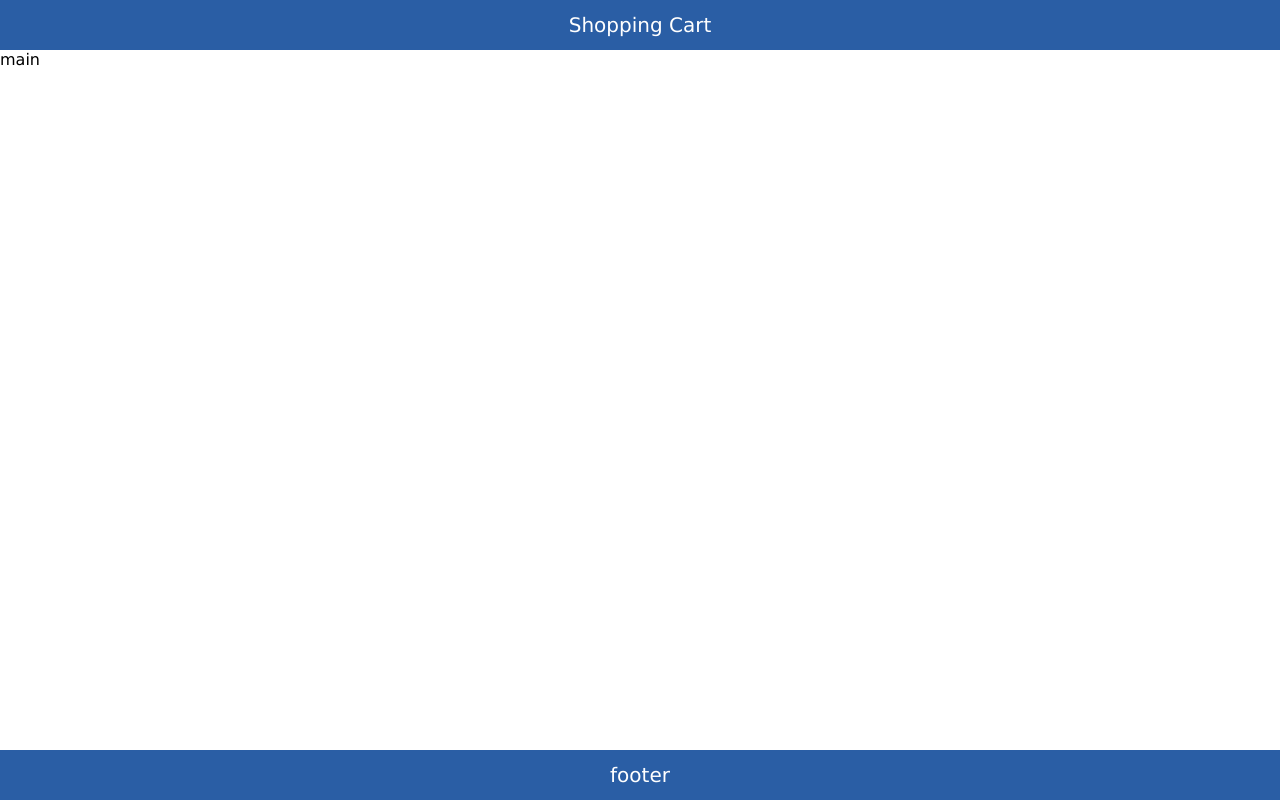
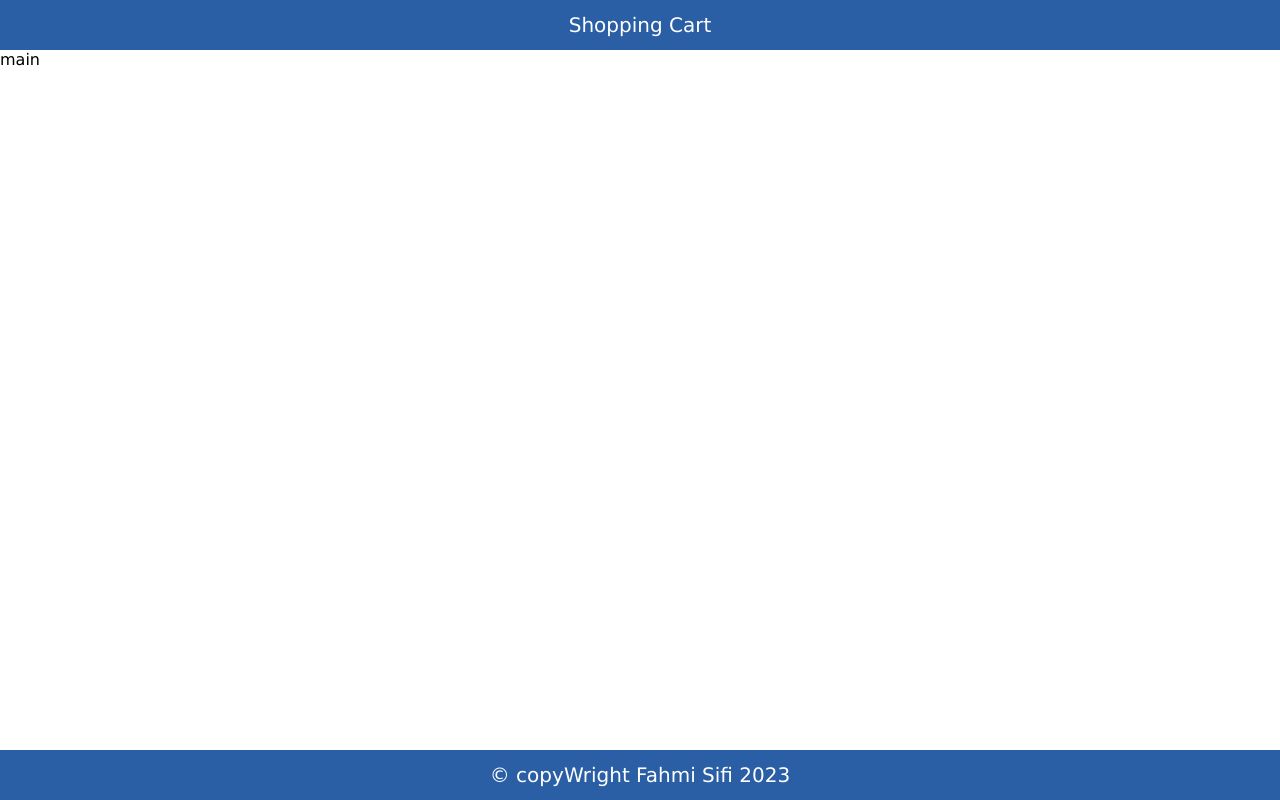
Before and after one commit to userfahmisifi/react-shopping-cart, a React (Create React App) app in the folder client/: page / in a window 1280 px wide. Built offline with nearby package versions, Linux system fonts and the light colour scheme.

Commit message:
footer-comp

```diff
--- a/client/gulpfile.js
+++ b/client/gulpfile.js
@@ -3,6 +3,8 @@ const gulpSass=require('gulp-sass')
 const sass=gulpSass(require('sass'))
 
 
-gulp.task('sass',async function(){
-    gulp.src('src/components/**/*.scss').pipe(sass()).pipe(gulp.dest('src/css'))
+gulp.task('watch',async function(){
+    gulp.watch('src/components/**/*.scss',async function(){
+        gulp.src('src/components/**/*.scss').pipe(sass()).pipe(gulp.dest('src/css'))
+    })
 })
--- a/client/package.json
+++ b/client/package.json
@@ -15,7 +15,7 @@
     "web-vitals": "^2.1.4"
   },
   "scripts": {
-    "sass": "gulp sass",
+    "sass": "gulp watch",
     "start": "react-scripts start",
     "build": "react-scripts build",
     "test": "react-scripts test",
--- a/client/src/App.js
+++ b/client/src/App.js
@@ -1,3 +1,4 @@
+import Footer from "./components/Footer/Footer";
 import Header from "./components/Header/Header";
 
 
@@ -6,7 +7,7 @@ function App() {
     <div className='layout'>
        <Header/>
        <main>main</main>
-       <footer>footer</footer>
+       <Footer/>
     </div>
   );
 }
--- /dev/null
+++ b/client/src/components/Footer/Footer.js
@@ -0,0 +1,10 @@
+import React from 'react'
+import '../../css/Footer/Footer.css'
+
+function Footer() {
+  return (
+    <footer>&copy; copyWright Fahmi Sifi 2023</footer>
+  )
+}
+
+export default Footer
--- /dev/null
+++ b/client/src/components/Footer/Footer.scss
@@ -0,0 +1,10 @@
+.layout {
+    footer{
+        background: #2a5ea5;
+        display: flex;
+        justify-content: center;
+        align-items: center;
+        color:#fff;
+        font-size: 20px;
+      }
+}
--- a/client/src/components/Header/Header.scss
+++ b/client/src/components/Header/Header.scss
@@ -1,10 +1,10 @@
 .layout {
-  header{
+  header {
     background: #2a5ea5;
     display: flex;
     justify-content: center;
     align-items: center;
-    color:#fff;
+    color: #fff;
     font-size: 20px;
   }
 }
--- /dev/null
+++ b/client/src/css/Footer/Footer.css
@@ -0,0 +1,8 @@
+.layout footer {
+  background: #2a5ea5;
+  display: flex;
+  justify-content: center;
+  align-items: center;
+  color: #fff;
+  font-size: 20px;
+}
--- a/client/src/index.css
+++ b/client/src/index.css
@@ -14,11 +14,3 @@
   grid-template-rows: 50px 1fr 50px;
   height:100%;
 }
-.layout footer{
-  background: #2a5ea5;
-  display: flex;
-  justify-content: center;
-  align-items: center;
-  color:#fff;
-  font-size: 20px;
-}
```
